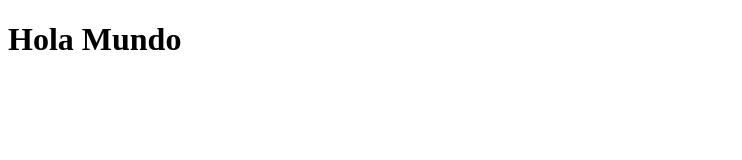
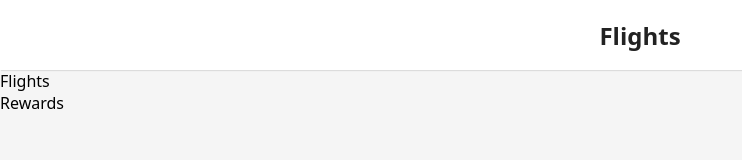
Before and after one commit to hlebon/pwa-from-scratch, a website: page dist/index.html in a window 1280 px wide. Shown: the whole page, without its empty margins (0-742 px from the left). Drawn offline with Linux system fonts and the light colour scheme.

Commit message:
feat: html section and style navbar and body

```diff
--- a/dist/index.html
+++ b/dist/index.html
@@ -1,12 +1,48 @@
 <!DOCTYPE html>
 <html lang="en">
   <head>
-    <meta charset="UTF-8">
-    <meta name="viewport" content="width=device-width, initial-scale=1.0">
-    <meta http-equiv="X-UA-Compatible" content="ie=edge">
+    <meta charset="UTF-8" />
+    <meta name="viewport" content="width=device-width, initial-scale=1.0" />
+    <meta http-equiv="X-UA-Compatible" content="ie=edge" />
     <title>PWA From Scratch</title>
+    <style>
+      /* CSS APP-SHELL */
+      :root {
+        --gray: #ececec;
+        --whitesmoke: #f5f5f5;
+        --dark: #222;
+      }
+      body {
+        margin: 0;
+        background-color: var(--whitesmoke);
+        font-family: system-ui, -apple-system, BlinkMacSystemFont, 'Segoe UI',
+          Roboto, Oxygen, Ubuntu, Cantarell, 'Open Sans', 'Helvetica Neue',
+          sans-serif;
+      }
+
+      #navbar {
+        height: 70px;
+        background-color: white;
+        box-shadow: 1px 1px 1px rgba(0, 0, 0, 0.1);
+        display: flex;
+        align-items: center;
+        justify-content: center;
+        color: var(--dark);
+      }
+    </style>
   </head>
   <body>
-    <h1>Hola Mundo</h1>
+    <!--APP-SHELL-->
+    <nav id="navbar">
+      <h1>Flights</h1>
+    </nav>
+    <main>
+      <section id="screen-flights" class="screen">
+        Flights
+      </section>
+      <section id="screen-rewards" class="screen">
+        Rewards
+      </section>
+    </main>
   </body>
 </html>
```
